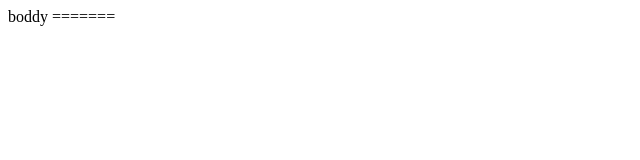
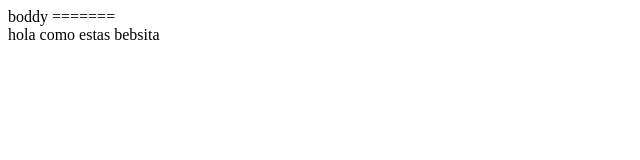
Before and after one commit to DanielSalinas09/demo-repo2, a plain HTML site: page nueva_opcion.html in a window 1280 px wide. Shown: the whole page, without its empty margins (0-640 px from the left). Drawn offline with Linux system fonts and the light colour scheme.

Commit message:
se cambio nueva_opcion

```diff
--- a/nueva_opcion.html
+++ b/nueva_opcion.html
@@ -7,4 +7,6 @@
         <footer></footer>
     </header>
 
+    hola como estas bebsita
+
 </html>
```
